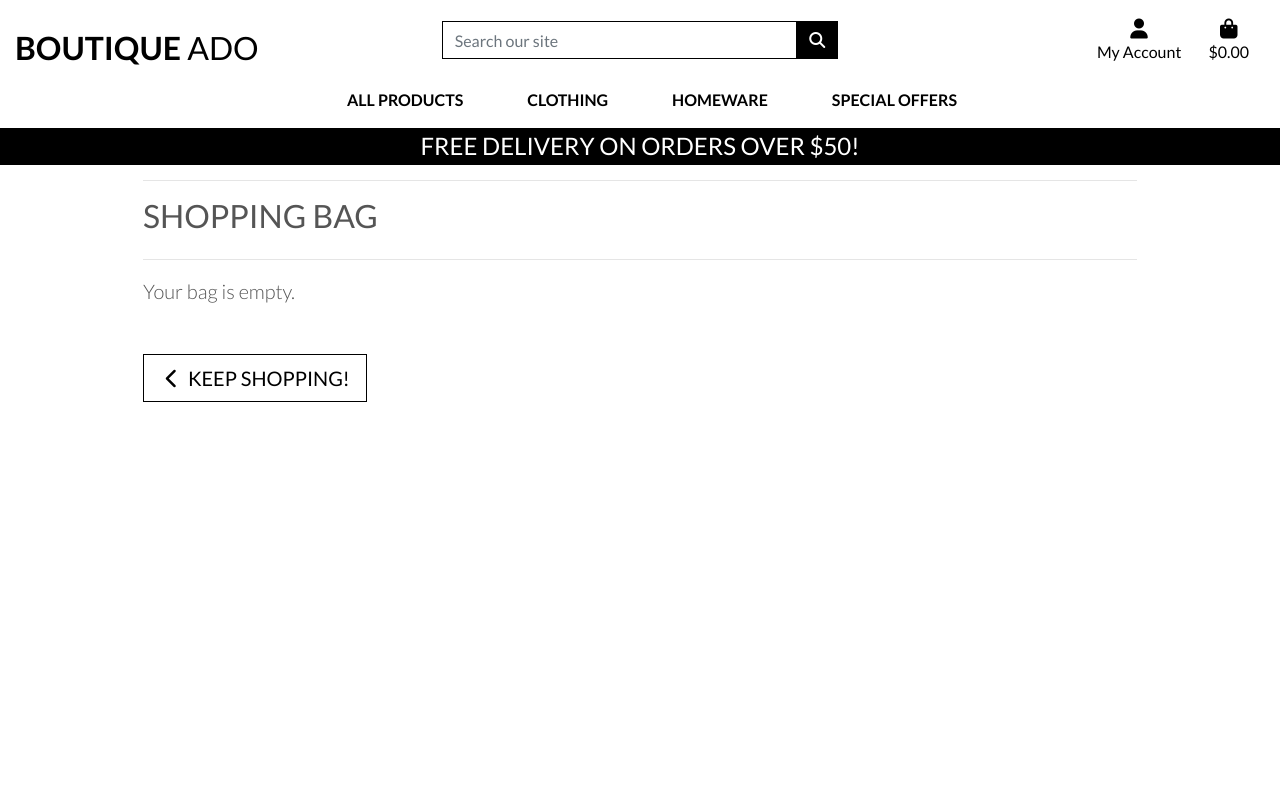
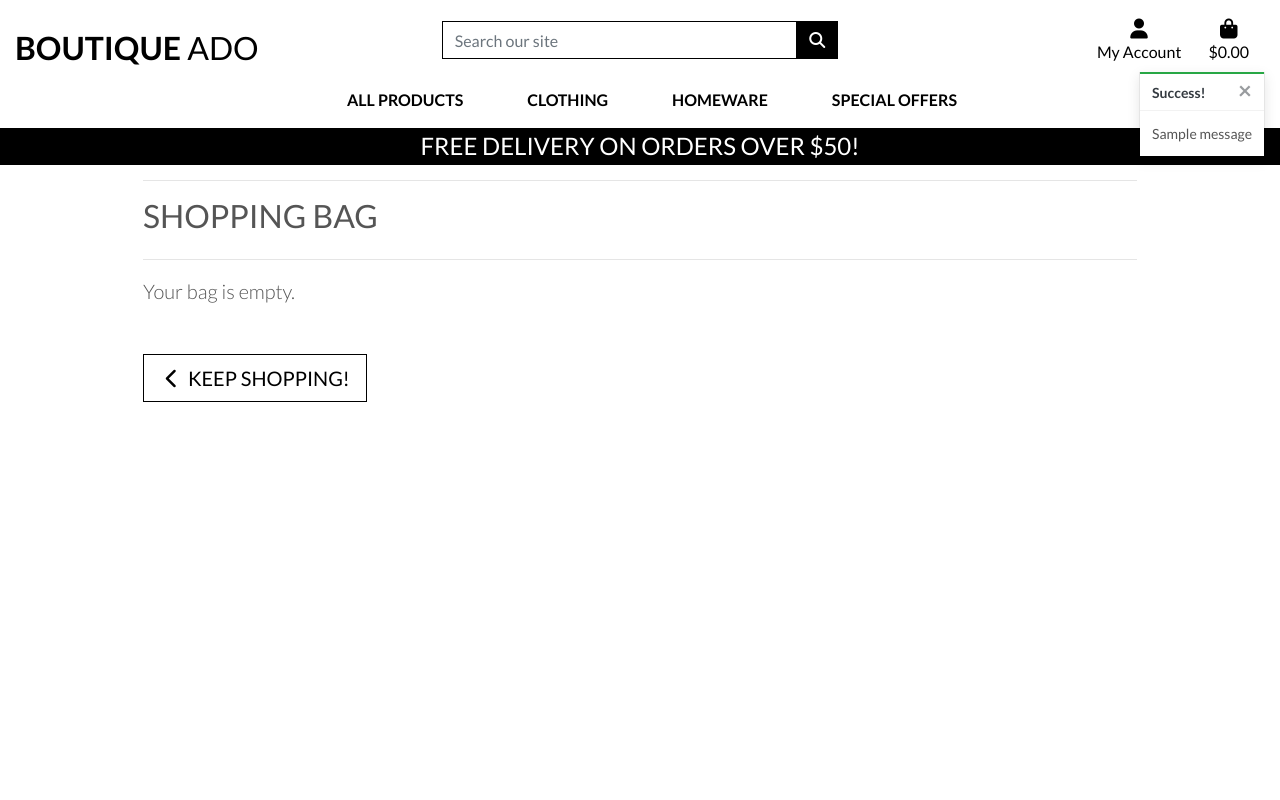
Before and after one commit to Inc21/boutique_ado, a Django app: page /bag/ in a window 1280 px wide. Run offline with Django 3.2, Linux system fonts and the light colour scheme; tables that the repository leaves empty hold one stand-in row (values such as "Sample post"); one stand-in notice (Sample message) is shown; some libraries are stand-ins or nearby versions.

Commit message:
Add toasts

```diff
--- a/bag/views.py
+++ b/bag/views.py
@@ -1,4 +1,6 @@
 from django.shortcuts import render, redirect, reverse, HttpResponse
+from django.contrib import messages
+from products.models import Product
 
 # Create your views here.
 
@@ -12,6 +14,7 @@ def view_bag(request):
 def add_to_bag(request, item_id):
     """ Add a quantity of the specified product to the shopping bag """
 
+    product = Product.objects.get(pk=item_id)
     quantity = int(request.POST.get('quantity'))
     redirect_url = request.POST.get('redirect_url')
     size = None
@@ -32,6 +35,8 @@ def add_to_bag(request, item_id):
             bag[item_id] += quantity
         else:
             bag[item_id] = quantity
+            messages.success(request, f'Added {product.name} to your bag')
+
     request.session['bag'] = bag
     return redirect(redirect_url)
 
--- a/boutique_ado/settings.py
+++ b/boutique_ado/settings.py
@@ -85,6 +85,8 @@ TEMPLATES = [
     },
 ]
 
+MESSAGE_STORAGE = 'django.contrib.messages.storage.session.SessionStorage'
+
 AUTHENTICATION_BACKENDS = [
     # Needed to login by username in Django admin, regardless of `allauth`
     'django.contrib.auth.backends.ModelBackend',
--- a/static/css/base.css
+++ b/static/css/base.css
@@ -95,6 +95,23 @@ a.category-badge > span.badge:hover {
     cursor: pointer;
 }
 
+/* ------------------------------- bootstrap toasts */
+
+.message-container {
+    position: fixed;
+    top: 72px;
+    right: 15px;
+    z-index: 9999999999;
+}
+
+.custom-toast {
+    overflow: visible;
+}
+
+.toast-capper {
+    height: 2px;
+}
+
 /* -------------------------------- Media Queries */
 
 /* Slightly larger container on xl screens */
--- a/templates/base.html
+++ b/templates/base.html
@@ -115,7 +115,19 @@
 
     {% if messages %}
     <div class="message-container">
-
+      {% for message in messages %}
+        {% with message.level as level %}
+          {% if level == 40 %}
+            {% include "includes/toasts/toast_error.html" %}
+          {% elif level == 30 %}
+            {% include "includes/toasts/toast_warning.html" %}
+          {% elif level == 25 %}
+            {% include "includes/toasts/toast_success.html" %}
+          {% else %}
+            {% include "includes/toasts/toast_info.html" %}
+          {% endif %}
+        {% endwith %}
+      {% endfor %}
     </div>
     {% endif %}
 
@@ -126,7 +138,12 @@
     {% endblock content %}
 
     {% block post_load_js %}
-    {% endblock post_load_js %}
+
+    <script type="text/javascript">
+      $('.toast').toast('show');
+    </script>
+
+    {% endblock %}
 
 
     <!-- Option 2: Separate Popper and Bootstrap JS -->
--- /dev/null
+++ b/templates/includes/toasts/toast_success.html
@@ -0,0 +1,13 @@
+<div class="toast custom-toast rounded-0 border-top-0" data-autohide="false">
+    <div class="arrow-up arrow-success"></div>
+    <div class="w-100 toast-capper bg-success"></div>
+    <div class="toast-header bg-white text-dark">
+        <strong class="mr-auto">Success!</strong>
+        <button type="button" class="ml-2 mb-1 close text-dark" data-dismiss="toast" aria-label="Close">
+            <span aria-hidden="true">&times;</span>
+        </button>
+    </div>
+    <div class="toast-body bg-white">
+        {{ message }}
+    </div>
+</div>
```
Also changed, not shown: templates/includes/toasts/toast_error.html (added, +13 -0 lines), templates/includes/toasts/toast_info.html (added, +13 -0 lines), templates/includes/toasts/toast_warning.html (added, +13 -0 lines).
